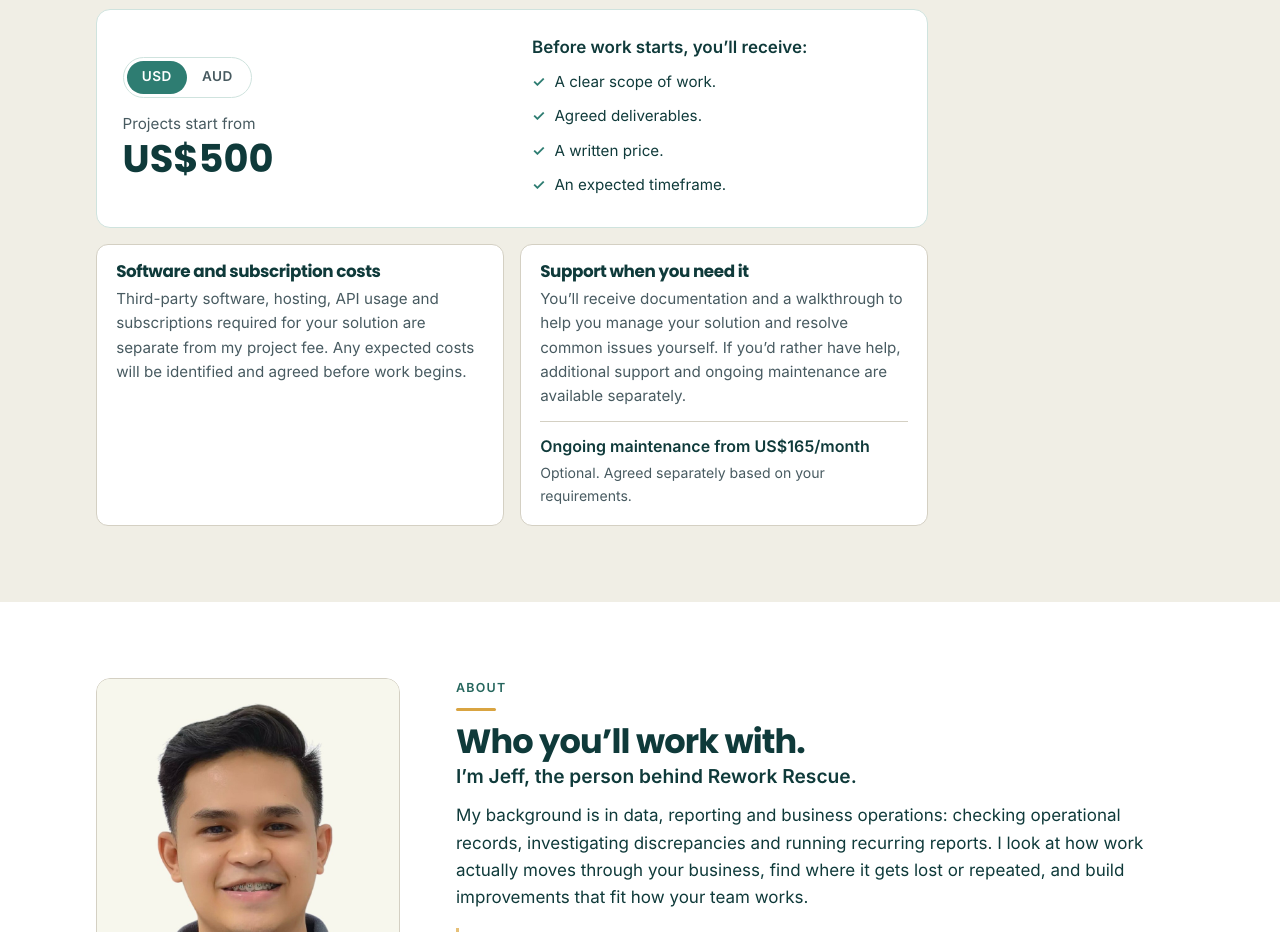
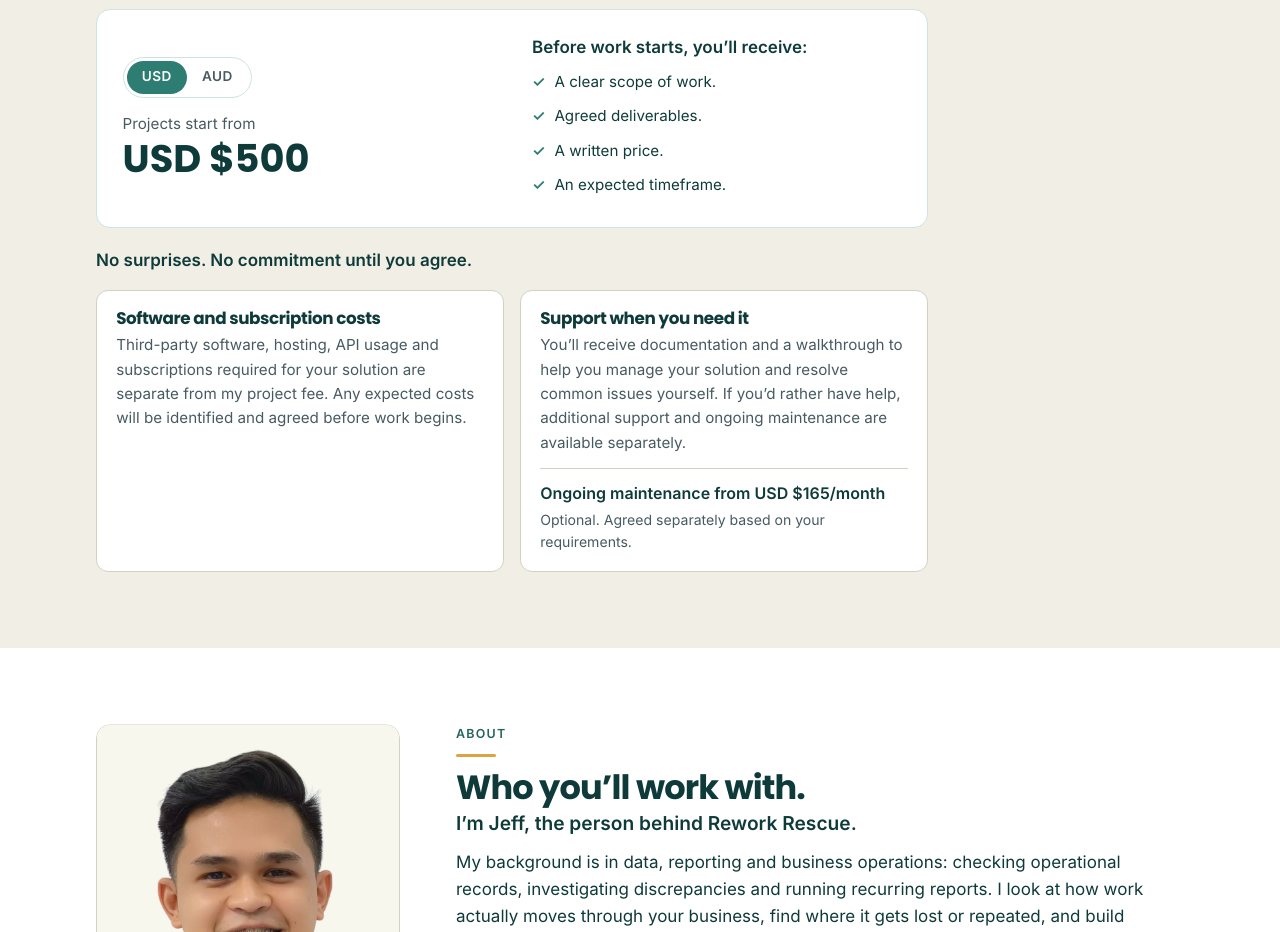
Before and after one commit to jeffvida/rework-rescue, a plain HTML site: page index.html in a window 1280 px wide. Shown: the part 4500-5432 px from the top of the page. Drawn offline with Linux system fonts and the light colour scheme; no server answers.

Commit message:
USD $ / AUD $ price format; restore 'No surprises. No commitment until you agree.'
Co-Authored-By: Claude Opus 5.5 <noreply@anthropic.com>
Claude-Session: https://claude.ai/code/session_01DVs8iy9K2S1dvirrDCLcmC

```diff
--- a/index.html
+++ b/index.html
@@ -373,7 +373,7 @@
               <button type="button" data-cur="USD" aria-pressed="true">USD</button><button type="button" data-cur="AUD" aria-pressed="false">AUD</button>
             </div>
             <p class="v6-price-from">Projects start from</p>
-            <p class="v6-price-amt" aria-live="polite"><span data-price>US$500</span></p>
+            <p class="v6-price-amt" aria-live="polite"><span data-price>USD $500</span></p>
           </div>
           <div class="v6-price-incl">
             <p class="v6-price-k">Before work starts, you&rsquo;ll receive:</p>
@@ -385,6 +385,7 @@
             </ul>
           </div>
         </div>
+        <p class="v6-price-close">No surprises. No commitment until you agree.</p>
         <div class="v6-price-extra">
           <div class="v6-price-box">
             <h3>Software and subscription costs</h3>
@@ -393,7 +394,7 @@
           <div class="v6-price-box">
             <h3>Support when you need it</h3>
             <p>You&rsquo;ll receive documentation and a walkthrough to help you manage your solution and resolve common issues yourself. If you&rsquo;d rather have help, additional support and ongoing maintenance are available separately.</p>
-            <p class="v6-maint"><strong>Ongoing maintenance from <span data-price="maint">US$165/month</span></strong><span>Optional. Agreed separately based on your requirements.</span></p>
+            <p class="v6-maint"><strong>Ongoing maintenance from <span data-price="maint">USD $165/month</span></strong><span>Optional. Agreed separately based on your requirements.</span></p>
           </div>
         </div>
       </div>
@@ -430,11 +431,11 @@
         <details class="faq-item"><summary>Will this replace anyone on my team?</summary><p>No. The aim is to reduce repetitive copying, checking and follow-ups, so your team can spend more time on work that needs their judgement.</p></details>
         <details class="faq-item"><summary>What do you need from me?</summary><p>Usually, a description of the process, an example of the current records with confidential information removed, and an understanding of the tools your team uses. You and I will agree on any access needed before work begins.</p></details>
         <details class="faq-item"><summary>Can you work with confidential or sensitive information?</summary><p>Yes. I work inside your own accounts and tools, not mine, through a user account you set up with only the access the project needs. I&rsquo;m happy to sign an NDA and a data processing agreement before handling any personal data. Client data is never put into free AI tools or tools that train on your data.</p></details>
-        <details class="faq-item"><summary>How much does a project cost?</summary><p>Projects start from <span data-price>US$500</span>. The price depends on the problem, the tools involved and the work required. You&rsquo;ll receive a written scope and price before work begins, and nothing is committed until you agree.</p></details>
+        <details class="faq-item"><summary>How much does a project cost?</summary><p>Projects start from <span data-price>USD $500</span>. The price depends on the problem, the tools involved and the work required. You&rsquo;ll receive a written scope and price before work begins, and nothing is committed until you agree.</p></details>
         <details class="faq-item"><summary>How long does a project take?</summary><p>Most small projects take around 1&ndash;3 weeks. The expected timeframe is confirmed in the written scope before work begins.</p></details>
         <details class="faq-item"><summary>What happens after handover?</summary><p>You&rsquo;ll receive documentation and a walkthrough explaining how your solution works, how to manage it and how to resolve common issues.</p><p>The first 30 days also include fixes for issues within the agreed scope.</p><p>After that, you can request additional help as needed, or arrange ongoing maintenance if you&rsquo;d prefer me to help manage and maintain your solution.</p><p>You own the solution and its agreed access. Unless ongoing monitoring is part of a separate support arrangement, I won&rsquo;t actively monitor it after handover.</p></details>
         <details class="faq-item"><summary>Are software subscriptions and API costs included?</summary><p>No. My project fee covers the agreed work to design, build, test and hand over your solution.</p><p>Third-party costs such as n8n hosting, OpenAI API usage, software subscriptions, hosting or other services required by the solution are separate. I&rsquo;ll identify any expected costs upfront so you can review and approve them before we proceed.</p><p>Where practical, the solution will be set up using accounts you own, so you retain control over your services and subscriptions.</p></details>
-        <details class="faq-item"><summary>Can I request support after the 30 days?</summary><p>Yes. You can request support, fixes or improvements whenever you need them. If you&rsquo;d prefer regular assistance, ongoing maintenance is also available from <span data-price="maint">US$165/month</span>, depending on the workflow and agreed support requirements.</p></details>
+        <details class="faq-item"><summary>Can I request support after the 30 days?</summary><p>Yes. You can request support, fixes or improvements whenever you need them. If you&rsquo;d prefer regular assistance, ongoing maintenance is also available from <span data-price="maint">USD $165/month</span>, depending on the workflow and agreed support requirements.</p></details>
       </div>
     </section>
 
--- a/src/currency.js
+++ b/src/currency.js
@@ -1,11 +1,11 @@
-// 27 Nov 2026: USD | AUD toggle (US$ / AU$ format, Jeff 11:45) for the Pricing section. Fixed display prices, not live conversion.
+// 27 Nov 2026: USD | AUD toggle (USD $ / AUD $ format, Jeff 11:50) for the Pricing section. Fixed display prices, not live conversion.
 // Every element with [data-price] shows its price in the chosen currency:
 //   data-price (empty)  → starting price (Pricing section, FAQ cost answer)
 //   data-price="maint"  → ongoing maintenance (FAQ "Can I request support after the 30 days?")
 // USD is the default and what shows without JavaScript; the toggle itself only appears when this script runs.
 const PRICES = {
-  start: { USD: 'US$500', AUD: 'AU$750' },
-  maint: { USD: 'US$165/month', AUD: 'AU$250/month' },
+  start: { USD: 'USD $500', AUD: 'AUD $750' },
+  maint: { USD: 'USD $165/month', AUD: 'AUD $250/month' },
 };
 const KEY = 'rr-currency';
 
```
Also changed, not shown: tests/page.test.mjs (+1 -1 lines), tests/six-sections.test.mjs (+8 -8 lines).
